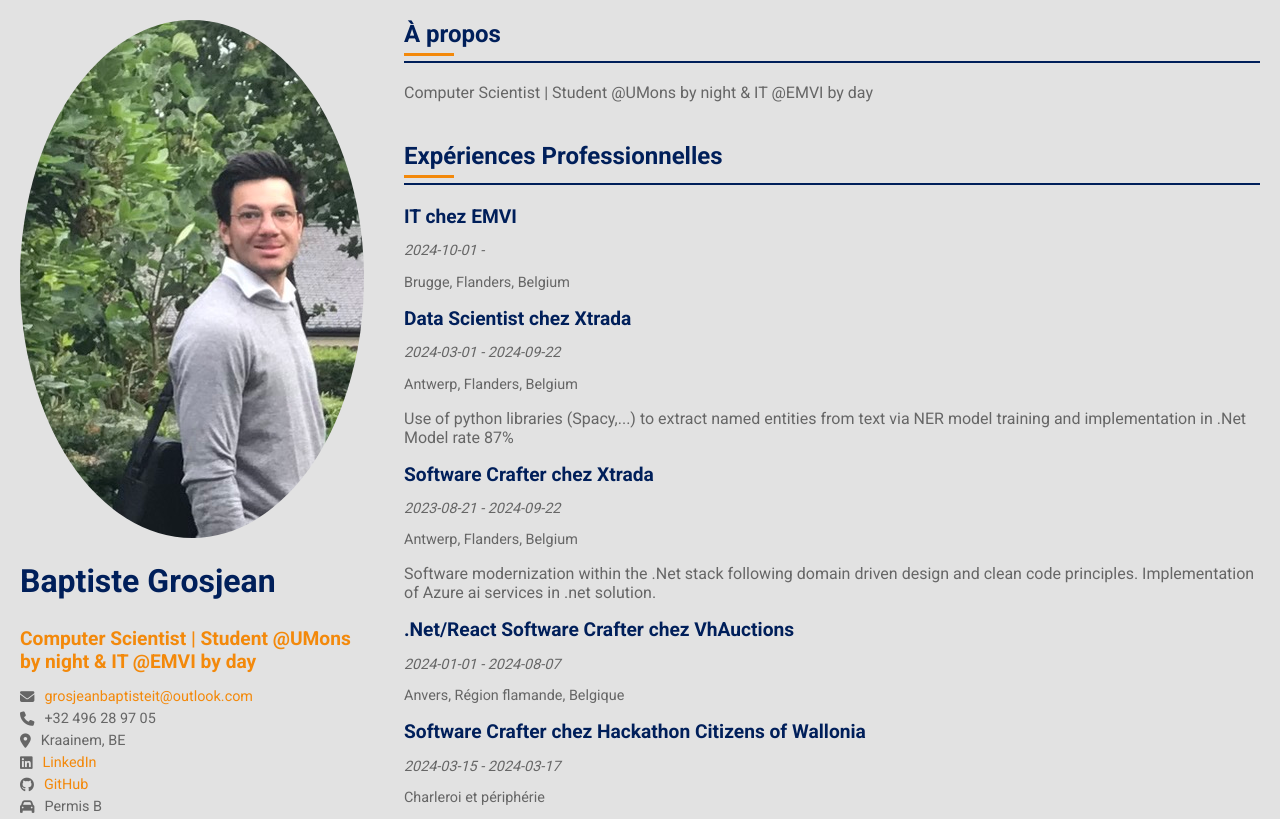
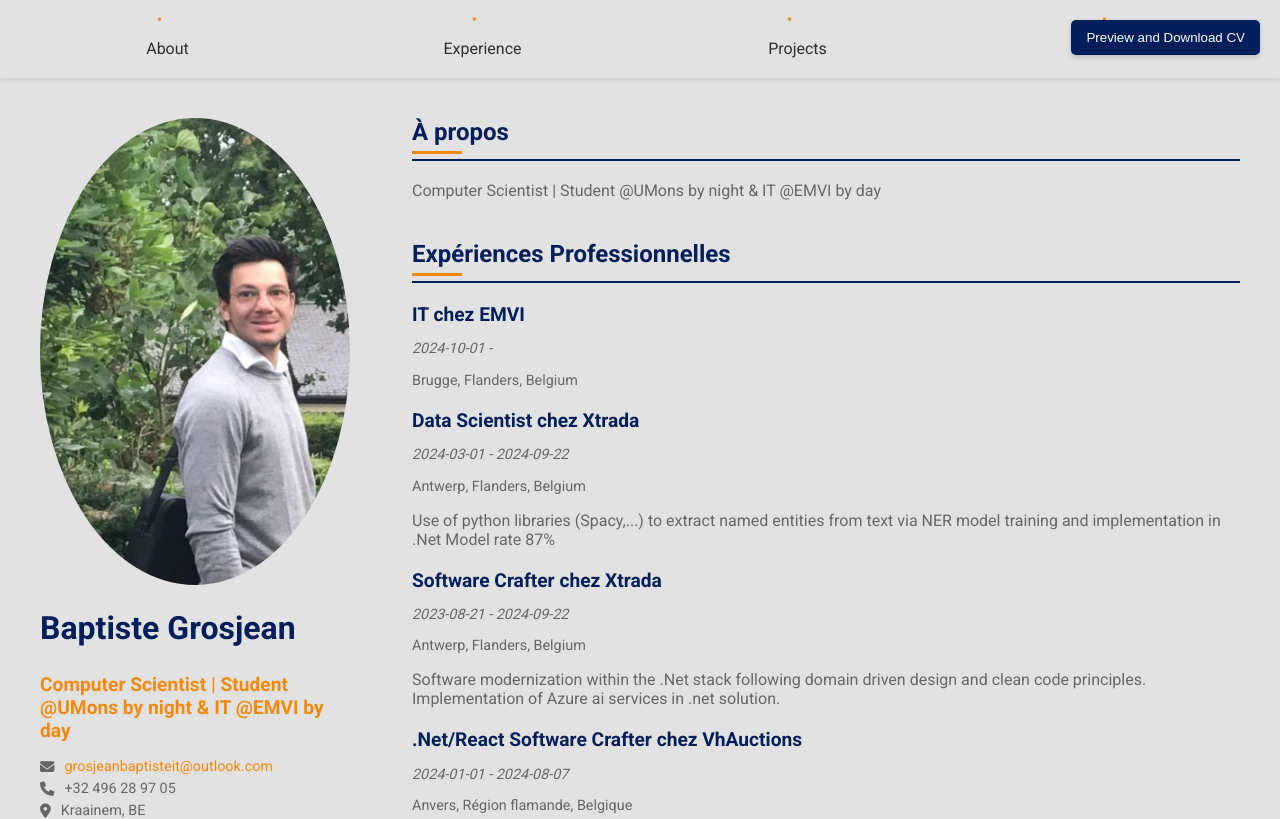
Before and after one commit to grosjeanbaptiste/grosjeanbaptiste, a plain HTML site: page grosjeanbaptiste.github.io/index.html in a window 1280 px wide. Shown: the top 819 px of the page. Drawn offline with nearby package versions, Linux system fonts and the light colour scheme.

Commit message:
Design improvement

```diff
--- a/grosjeanbaptiste.github.io/index.html
+++ b/grosjeanbaptiste.github.io/index.html
@@ -6,14 +6,24 @@
   <title>Baptiste Grosjean - CV</title>
   <link href="https://fonts.googleapis.com/css?family=Roboto:400,700&display=swap" rel="stylesheet">
   <link rel="stylesheet" href="https://cdnjs.cloudflare.com/ajax/libs/font-awesome/6.4.0/css/all.min.css">
-  <link rel="stylesheet" href="/style.css">
+  <link rel="stylesheet" href="style.css">
   <style>
     @import url('https://fonts.googleapis.com/css?family=Roboto:400,700&display=swap');
   </style>
   <script src="https://cdn.jsdelivr.net/npm/chart.js"></script>
+  <script src="https://cdnjs.cloudflare.com/ajax/libs/html2pdf.js/0.10.1/html2pdf.bundle.min.js"></script>
 </head>
 
 <body>
+
+  <nav>
+    <ul>
+      <li><a href="#about">About</a></li>
+      <li><a href="#experience">Experience</a></li>
+      <li><a href="#projects">Projects</a></li>
+      <li><a href="#references">References</a></li>
+    </ul>
+  </nav>
 
   <div class="container">
     <aside class="sidebar">
@@ -140,12 +150,11 @@
         <canvas id="dailyLifeChart" width="200" height="200"></canvas>
       </div>
     </aside>
-    <main class="main-content">
+    <main class="main-content" id="cvContent">
       <section id="about">
         <h2>À propos</h2>
         <p>Computer Scientist | Student @UMons by night &amp; IT @EMVI by day</p>
       </section>
-
       <section id="experience">
         <h2>Expériences Professionnelles</h2>
         <div class="experience-item">
@@ -153,6 +162,7 @@
           <p class="date">2024-10-01 - </p>
           <p class="location">Brugge, Flanders, Belgium</p>
           <p></p>
+        </div>
         <div class="experience-item">
           <h3>Data Scientist chez Xtrada</h3>
           <p class="date">2024-03-01 - 2024-09-22</p>
@@ -161,6 +171,7 @@
             implementation in .Net
 
             Model rate 87%</p>
+        </div>
         <div class="experience-item">
           <h3>Software Crafter chez Xtrada</h3>
           <p class="date">2023-08-21 - 2024-09-22</p>
@@ -168,21 +179,25 @@
           <p>Software modernization within the .Net stack following domain driven design and clean code principles.
 
             Implementation of Azure ai services in .net solution.</p>
+        </div>
         <div class="experience-item">
           <h3>.Net/React Software Crafter chez VhAuctions</h3>
           <p class="date">2024-01-01 - 2024-08-07</p>
           <p class="location">Anvers, Région flamande, Belgique</p>
           <p></p>
+        </div>
         <div class="experience-item">
           <h3>Software Crafter chez Hackathon Citizens of Wallonia</h3>
           <p class="date">2024-03-15 - 2024-03-17</p>
           <p class="location">Charleroi et périphérie</p>
           <p>EduCraft: solution allowing anyone to craft his own personnalized path to get new skills</p>
+        </div>
         <div class="experience-item">
           <h3>.Net/Blazor Software Crafter chez aXinco</h3>
           <p class="date">2023-09-01 - 2023-12-31</p>
           <p class="location">Anvers, Région flamande, Belgique</p>
           <p>Crafting Axinco Kwalitijd webapp in .Net / Blazor folowing DDD and clean code principles.</p>
+        </div>
         <div class="experience-item">
           <h3>Full Stack Developer Web Intern chez Technofutur TIC</h3>
           <p class="date">2022-12-01 - 2023-06-30</p>
@@ -194,32 +209,38 @@
             This comprehensive training covered various areas including SQL Server, Node.js, Express.js,
             React.js, and Angular.js, encompassing everything from database development to user interface
             and backend.</p>
+        </div>
         <div class="experience-item">
           <h3>Full Stack Developer Web Intern chez Hackathon Citizens of Wallonia</h3>
           <p class="date">2023-03-29 - 2023-03-31</p>
           <p class="location">Charleroi, Région wallonne, Belgique</p>
           <p>OnlyTogether: solution allowing the vulnerable users always being accompagned</p>
+        </div>
         <div class="experience-item">
           <h3>Full Stack Developer Web Intern chez EDITx: IT Challenges, IT Jobs, Education in IT for X
           </h3>
           <p class="date">2022-04-01 - 2022-04-30</p>
           <p class="location">Région de Bruxelles-Capitale, Belgique</p>
           <p></p>
+        </div>
         <div class="experience-item">
           <h3>Student Job chez Les Auberges de Jeunesse - Wallonie &amp; Bruxelles</h3>
           <p class="date">2022-03-30 - 2022-03-31</p>
           <p class="location">Région de Bruxelles-Capitale, Belgique</p>
           <p></p>
+        </div>
         <div class="experience-item">
           <h3>Full Stack Developer Web Intern chez RESTOMAX</h3>
           <p class="date">2021-11-01 - 2022-03-31</p>
           <p class="location">Région de Bruxelles-Capitale, Belgique</p>
           <p></p>
+        </div>
         <div class="experience-item">
           <h3>Student Job chez Quick Restaurant</h3>
           <p class="date">2017-09-01 - 2017-09-30</p>
           <p class="location">Kraainem, Flemish Region, Belgium</p>
           <p></p>
+        </div>
       </section>
 
       <section id="education">
@@ -406,9 +427,31 @@
             Baptiste, you’re going to be doing great things in your life, just keep your vibrate spirit ✊</blockquote>
         </div>
       </section>
+
+      <section id="contact">
+        <h2>Contact</h2>
+        <p>Feel free to reach out!</p>
+      </section>
     </main>
   </div>
 
+  <button id="cvButton">Preview and Download CV</button>
+
+  <script>
+    document.getElementById('cvButton').addEventListener('click', function() {
+      const element = document.getElementById('cvContent'); // Assuming you have an element with this ID
+      const opt = {
+        margin: 1,
+        filename: 'CV_Baptiste_Grosjean.pdf',
+        image: { type: 'jpeg', quality: 0.98 },
+        html2canvas: { scale: 2 },
+        jsPDF: { unit: 'in', format: 'letter', orientation: 'portrait' }
+      };
+
+      // Generate the PDF
+      html2pdf().from(element).set(opt).save();
+    });
+  </script>
 
   <script>
     var ctx = document.getElementById('dailyLifeChart').getContext('2d');
--- a/grosjeanbaptiste.github.io/style.css
+++ b/grosjeanbaptiste.github.io/style.css
@@ -40,15 +40,16 @@ h3 {
 
 .container {
   display: flex;
-  min-height: 100vh;
+  flex-direction: row;
+  justify-content: space-between;
+  padding: 20px;
 }
 
 .sidebar {
+  width: 25%;
   background-color: var(--background-color);
-  color: var(--body-color);
-  width: 30%;
   padding: 20px;
-  box-sizing: border-box;
+  border-radius: 8px;
 }
 
 .sidebar h1 {
@@ -170,6 +171,58 @@ h3 {
   border-left: 3px solid var(--third-color);
   color: #555;
   font-style: italic;
+}
+
+nav {
+  background-color: var(--background-color);
+  padding: 10px;
+  position: sticky;
+  top: 0;
+  z-index: 1000;
+  box-shadow: 0 2px 5px rgba(0, 0, 0, 0.1);
+}
+
+nav ul {
+  display: flex;
+  justify-content: space-around;
+  list-style-type: none;
+  margin: 0;
+  padding: 0;
+}
+
+nav ul li {
+  flex: 1;
+  text-align: center;
+}
+
+nav ul li a {
+  display: block;
+  padding: 10px;
+  color: var(--emphasis-color);
+  text-decoration: none;
+}
+
+nav ul li a:hover {
+  background-color: var(--third-color); /* Change background on hover */
+  color: white; /* Change text color on hover */
+}
+
+#cvButton {
+  position: fixed;
+  top: 20px;
+  right: 20px;
+  background-color: var(--primary-color);
+  color: white;
+  border: none;
+  border-radius: 5px;
+  padding: 10px 15px;
+  cursor: pointer;
+  box-shadow: 0 2px 5px rgba(0, 0, 0, 0.2);
+  z-index: 1000; /* Ensure the button is on top */
+}
+
+#cvButton:hover {
+  background-color: var(--third-color);
 }
 
 @media (max-width: 768px) {
```
Also changed, not shown: grosjeanbaptiste.github.io/README.md. Lines whose indentation alone changed are shown as unchanged.
